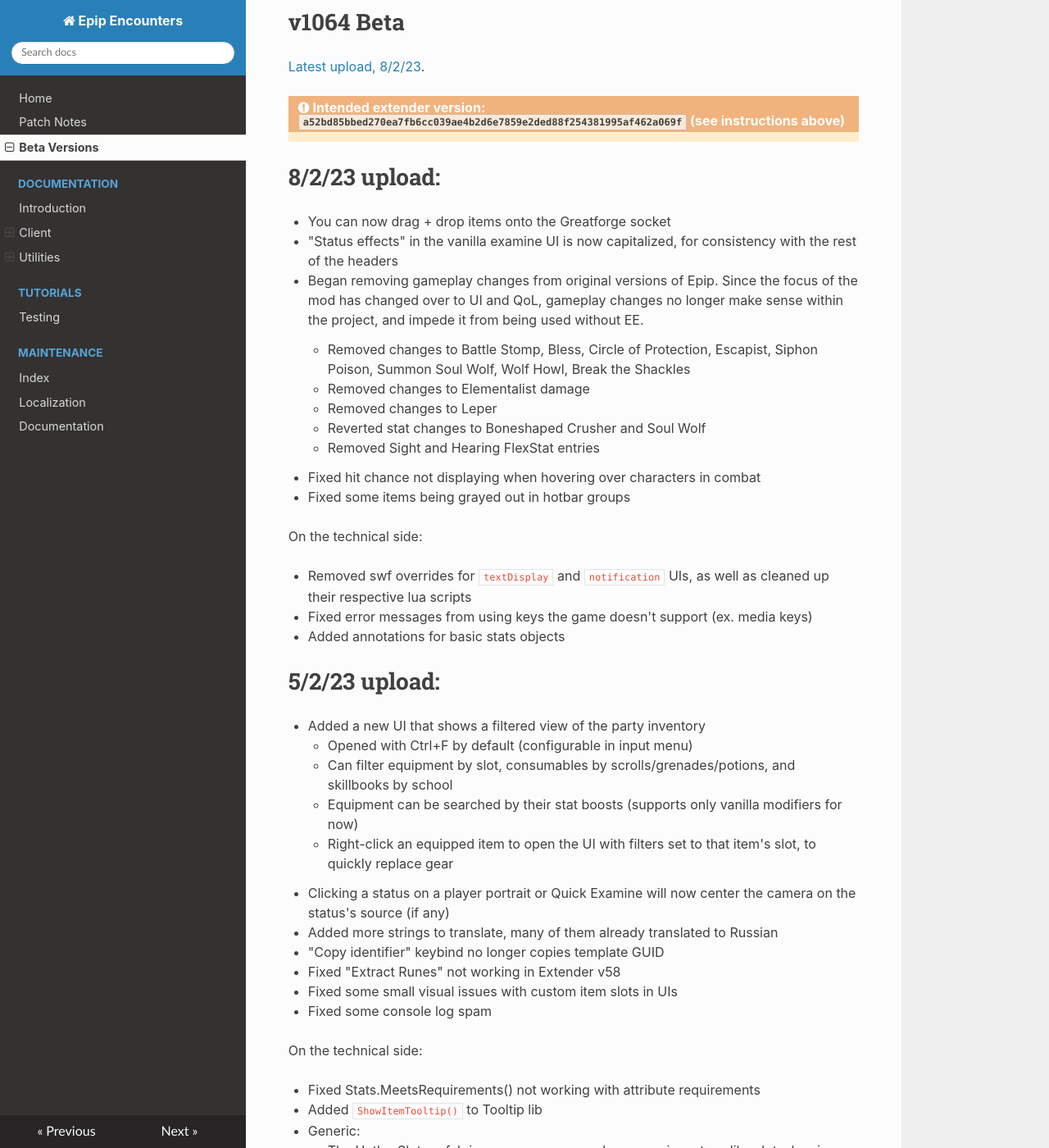
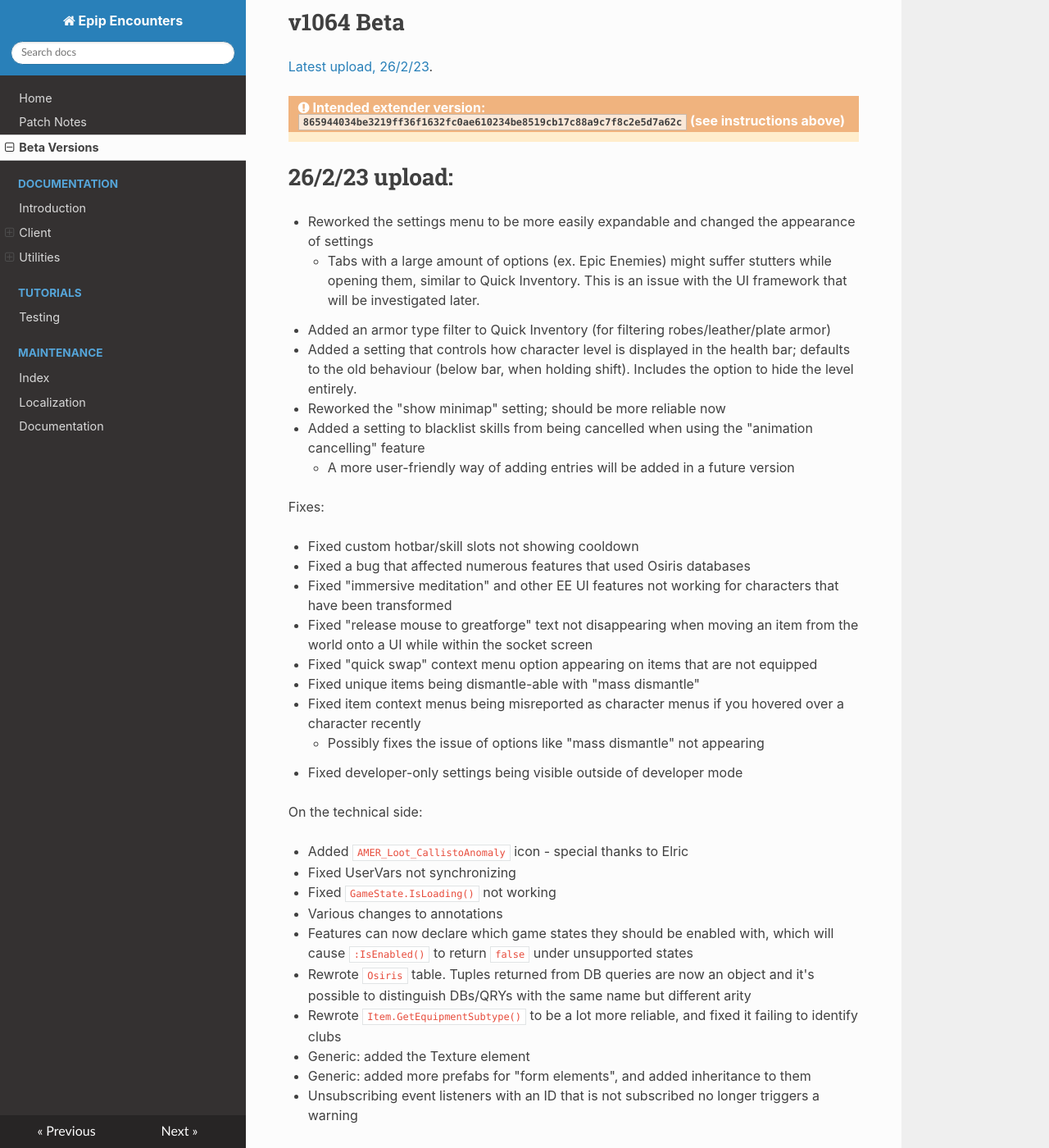
Before and after one commit to PinewoodPip/epip, an MkDocs documentation site: the page built from docs/beta.md, in a window 1280 px wide and 1400 px high, scrolled down 356 px. Shown: the whole window at 82% size. Built offline with MkDocs 1.6.1, drawn with Linux system fonts in a browser that asks for light colours; nearby versions of some CDN libraries; some of the changed text lies outside the part shown.

Commit message:
Update beta patchnotes

````diff
--- a/docs/beta.md
+++ b/docs/beta.md
@@ -7,15 +7,50 @@ You can get v58 by creating a file named `ScriptExtenderUpdaterConfig.json` in t
 {
 	"UpdateChannel": "Devel",
 	"TargetVersion": "58.0.0.0",
-	"TargetResourceDigest": "a52bd85bbed270ea7fb6cc039ae4b2d6e7859e2ded88f254381995af462a069f",
+	"TargetResourceDigest": "865944034be3219ff36f1632fc0ae610234be8519cb17c88a9c7f8c2e5d7a62c",
 	"Debug": true
 }
 ```
 
 # v1064 Beta
-[Latest upload, 8/2/23](https://drive.google.com/file/d/1ni4yRX1TTPHxrqZ0mhbrimyFGXkdZsPL/view?usp=sharing).
+[Latest upload, 26/2/23](https://drive.google.com/file/d/1ni4yRX1TTPHxrqZ0mhbrimyFGXkdZsPL/view?usp=sharing).
 
-!!! Warning "Intended extender version: `a52bd85bbed270ea7fb6cc039ae4b2d6e7859e2ded88f254381995af462a069f` (see instructions above)"
+!!! Warning "Intended extender version: `865944034be3219ff36f1632fc0ae610234be8519cb17c88a9c7f8c2e5d7a62c` (see instructions above)"
+
+# 26/2/23 upload:
+
+- Reworked the settings menu to be more easily expandable and changed the appearance of settings
+	- Tabs with a large amount of options (ex. Epic Enemies) might suffer stutters while opening them, similar to Quick Inventory. This is an issue with the UI framework that will be investigated later.
+- Added an armor type filter to Quick Inventory (for filtering robes/leather/plate armor)
+- Added a setting that controls how character level is displayed in the health bar; defaults to the old behaviour (below bar, when holding shift). Includes the option to hide the level entirely.
+- Reworked the "show minimap" setting; should be more reliable now
+- Added a setting to blacklist skills from being cancelled when using the "animation cancelling" feature
+	- A more user-friendly way of adding entries will be added in a future version
+
+Fixes:
+
+- Fixed custom hotbar/skill slots not showing cooldown
+- Fixed a bug that affected numerous features that used Osiris databases
+- Fixed "immersive meditation" and other EE UI features not working for characters that have been transformed
+- Fixed "release mouse to greatforge" text not disappearing when moving an item from the world onto a UI while within the socket screen
+- Fixed "quick swap" context menu option appearing on items that are not equipped
+- Fixed unique items being dismantle-able with "mass dismantle"
+- Fixed item context menus being misreported as character menus if you hovered over a character recently
+	- Possibly fixes the issue of options like "mass dismantle" not appearing
+- Fixed developer-only settings being visible outside of developer mode
+
+On the technical side:
+
+- Added `AMER_Loot_CallistoAnomaly` icon - special thanks to Elric
+- Fixed UserVars not synchronizing
+- Fixed `GameState.IsLoading()` not working
+- Various changes to annotations
+- Features can now declare which game states they should be enabled with, which will cause `:IsEnabled()` to return `false` under unsupported states
+- Rewrote `Osiris` table. Tuples returned from DB queries are now an object and it's possible to distinguish DBs/QRYs with the same name but different arity
+- Rewrote `Item.GetEquipmentSubtype()` to be a lot more reliable, and fixed it failing to identify clubs
+- Generic: added the Texture element
+- Generic: added more prefabs for "form elements", and added inheritance to them
+- Unsubscribing event listeners with an ID that is not subscribed no longer triggers a warning
 
 # 8/2/23 upload:
 
````
